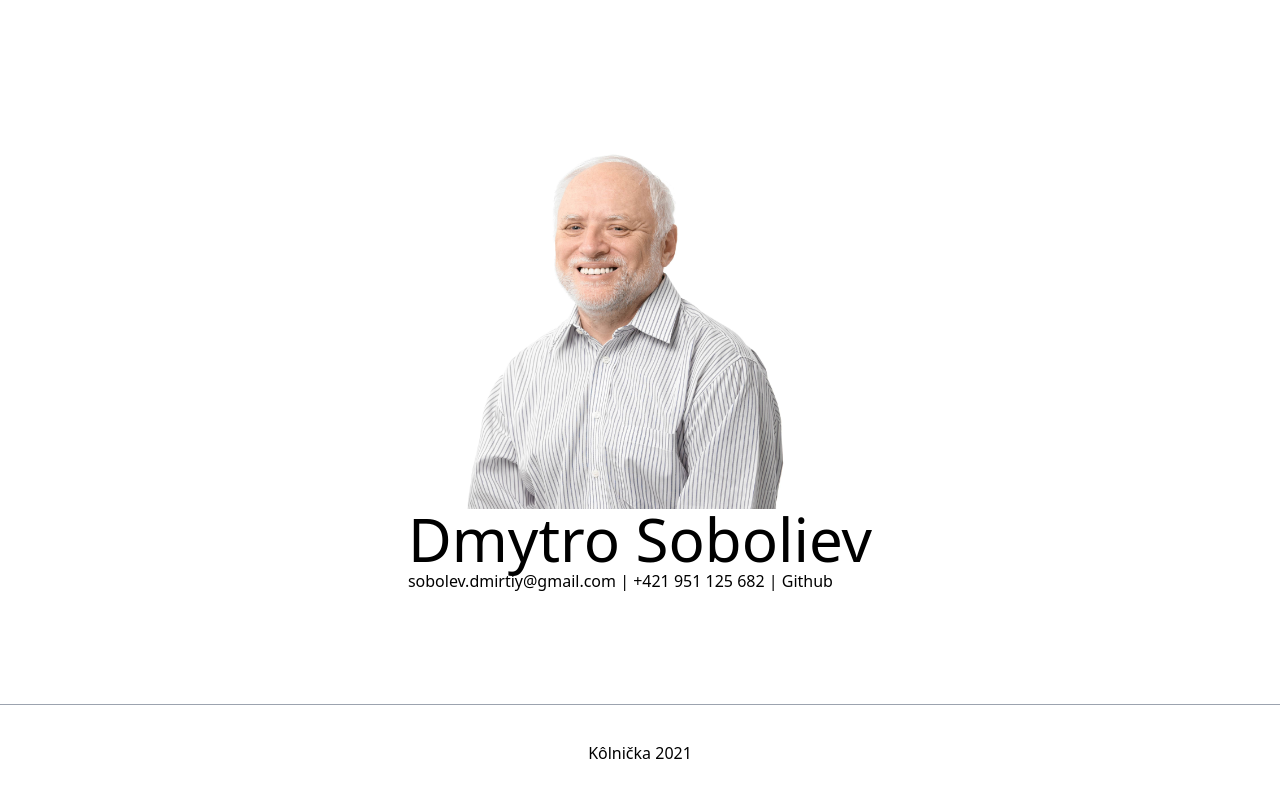
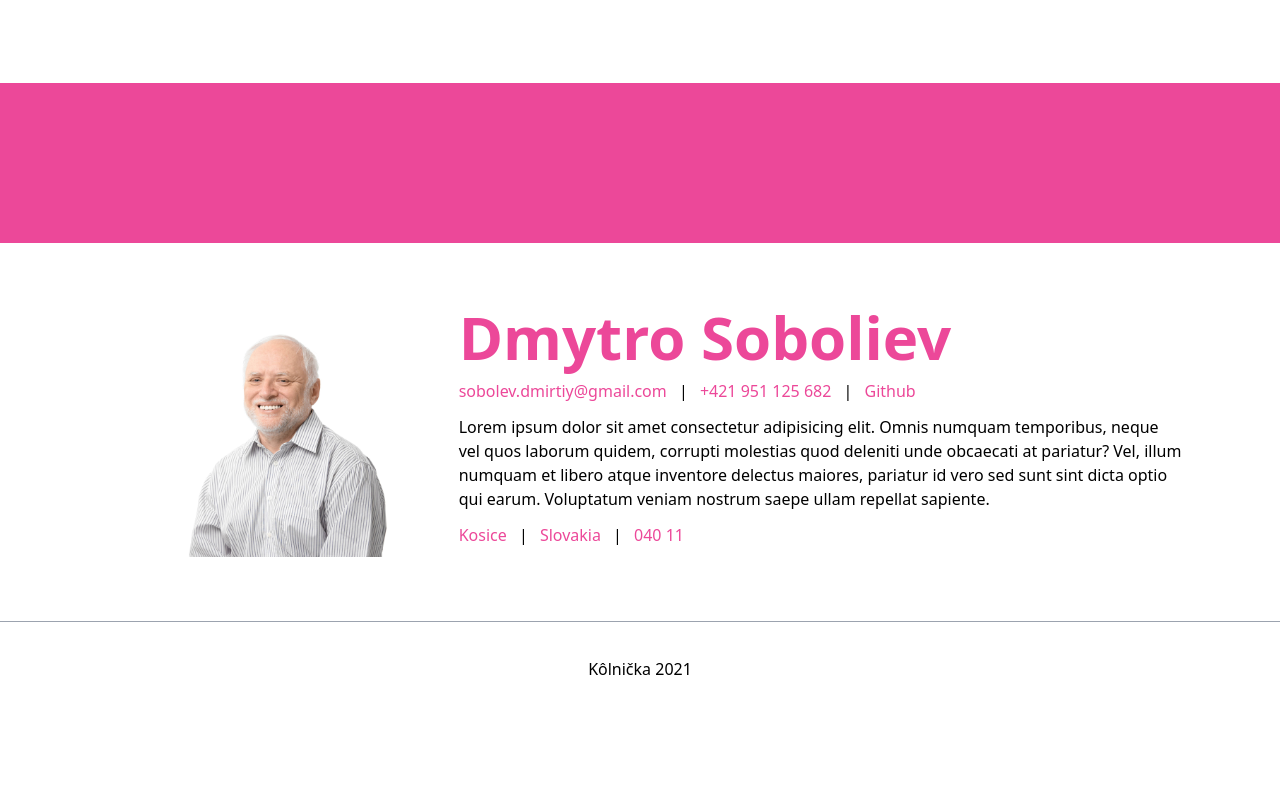
Before and after one commit to Sobanim/Portfolio, a Next.js app: page / in a window 1280 px wide. Built offline with nearby package versions, Linux system fonts and the light colour scheme.

Commit message:
Hero section working good

```diff
--- /dev/null
+++ b/src/components/InfoBar.tsx
@@ -0,0 +1,34 @@
+import { Info } from '../types';
+import InfoBarItem from '../components/InfoBarItem';
+
+type Props = {
+  infos: Info[];
+};
+
+function InfoBar({ infos }: Props) {
+  return (
+    <div>
+      {infos.map((info, index) => {
+        const hasPipe = index !== infos.length - 1;
+
+        if (info.link) {
+          return (
+            <InfoBarItem key={index} hasPipe={hasPipe}>
+              <a href={info.link} title={info.label}>
+                {info.label}
+              </a>
+            </InfoBarItem>
+          );
+        }
+
+        return (
+          <InfoBarItem key={index} hasPipe={hasPipe}>
+            {info.label}
+          </InfoBarItem>
+        );
+      })}
+    </div>
+  );
+}
+
+export default InfoBar;
--- /dev/null
+++ b/src/components/InfoBarItem.tsx
@@ -0,0 +1,17 @@
+import React from 'react';
+
+type Props = {
+  children: React.ReactNode;
+  hasPipe: boolean;
+};
+
+function InfoBarItem({ children, hasPipe }: Props) {
+  return (
+    <span cl>
+      <span className="text-pink-500">{children}</span>
+      {hasPipe && <span className="px-1 lg:px-2"> | </span>}
+    </span>
+  );
+}
+
+export default InfoBarItem;
--- /dev/null
+++ b/src/components/Layout.tsx
@@ -0,0 +1,27 @@
+import Head from 'next/head';
+import React from 'react';
+
+type Props = {
+  children: React.ReactNode;
+  title: string;
+};
+
+function Layout({ children, title }: Props) {
+  return (
+    <div className="flex flex-col min-h-screen py-0 justify-center items-center">
+      <Head>
+        <title>{title}</title>
+      </Head>
+
+      <header className="h-40 w-full bg-pink-500" />
+
+      <main className="my-8 mx-14 lg:my-16 lg:mx-24">{children}</main>
+
+      <footer className="flex w-full h-24 border-gray-400 border-t justify-center items-center">
+        <span>Kôlnička 2021</span>
+      </footer>
+    </div>
+  );
+}
+
+export default Layout;
--- a/src/pages/index.tsx
+++ b/src/pages/index.tsx
@@ -1,20 +1,10 @@
-import Head from 'next/head';
+import Layout from '../components/Layout';
 import Hero from '../sections/Hero';
 
 export default function Home() {
   return (
-    <div className="flex flex-col min-h-screen py-0 justify-center items-center">
-      <Head>
-        <title>Kôlnička</title>
-      </Head>
-
-      <main className="flex flex-col flex-grow justify-center">
-        <Hero />
-      </main>
-
-      <footer className="flex w-full h-24 border-gray-400 border-t justify-center items-center">
-        <span>Kôlnička 2021</span>
-      </footer>
-    </div>
+    <Layout title="Portfolio">
+      <Hero />
+    </Layout>
   );
 }
--- a/src/sections/Hero.tsx
+++ b/src/sections/Hero.tsx
@@ -1,55 +1,53 @@
 import React from 'react';
 import Image from 'next/image';
+import InfoBar from '../components/InfoBar';
 
-type Info = {
-  label: string;
-  link?: string;
-};
+function Hero() {
+  return (
+    <div className="flex flex-col lg:flex-row">
+      <div className="flex justify-center lg:w-1/3">
+        <Image src="/images/harold-profile.jpg" width="250px" height="250px" />
+      </div>
+      <div className="flex flex-col lg:w-2/3 items-center lg:items-start">
+        <h2 className="text-6xl font-bold text-pink-500 pb-3">
+          Dmytro Soboliev
+        </h2>
 
-const infos: Info[] = [
+        <InfoBar
+          infos={[
             {
               label: 'sobolev.dmirtiy@gmail.com',
+              link: 'mailto:sobolev.dmirtiy@gmail.com',
             },
             {
               label: '+421 951 125 682',
+              link: 'tel:+421951125682',
             },
             {
               label: 'Github',
               link: 'https://github.com/Sobanim?tab=repositories',
             },
-];
+          ]}
+        />
 
-function Hero() {
-  return (
-    <div>
-      <Image src="/images/harold-profile.jpg" width="400px" height="400px" />
-      <h2 className="text-6xl">Dmytro Soboliev</h2>
-      <div>
-        {infos.map((info, index) => {
-          const hasPipe = index !== infos.length - 1;
-          return (
-            <InfoBarItem key={index} hasPipe={hasPipe}>
-              {info.label}
-            </InfoBarItem>
-          );
-        })}
+        <div className="my-3">
+          Lorem ipsum dolor sit amet consectetur adipisicing elit. Omnis numquam
+          temporibus, neque vel quos laborum quidem, corrupti molestias quod
+          deleniti unde obcaecati at pariatur? Vel, illum numquam et libero
+          atque inventore delectus maiores, pariatur id vero sed sunt sint dicta
+          optio qui earum. Voluptatum veniam nostrum saepe ullam repellat
+          sapiente.
+        </div>
+        <InfoBar
+          infos={[
+            { label: 'Kosice' },
+            { label: 'Slovakia' },
+            { label: '040 11' },
+          ]}
+        />
       </div>
     </div>
   );
 }
 
-type Props = {
-  children: React.ReactNode;
-  hasPipe: boolean;
-};
-
-function InfoBarItem({ children, hasPipe }: Props) {
-  return (
-    <span>
-      {children}
-      {hasPipe && ` | `}
-    </span>
-  );
-}
-
 export default Hero;
--- a/src/types/index.ts
+++ b/src/types/index.ts
@@ -13,3 +13,8 @@ export type Skill = {
   name: string;
   level: number;
 };
+
+export type Info = {
+  label: string;
+  link?: string;
+};
```
Lines whose indentation alone changed are shown as unchanged.
